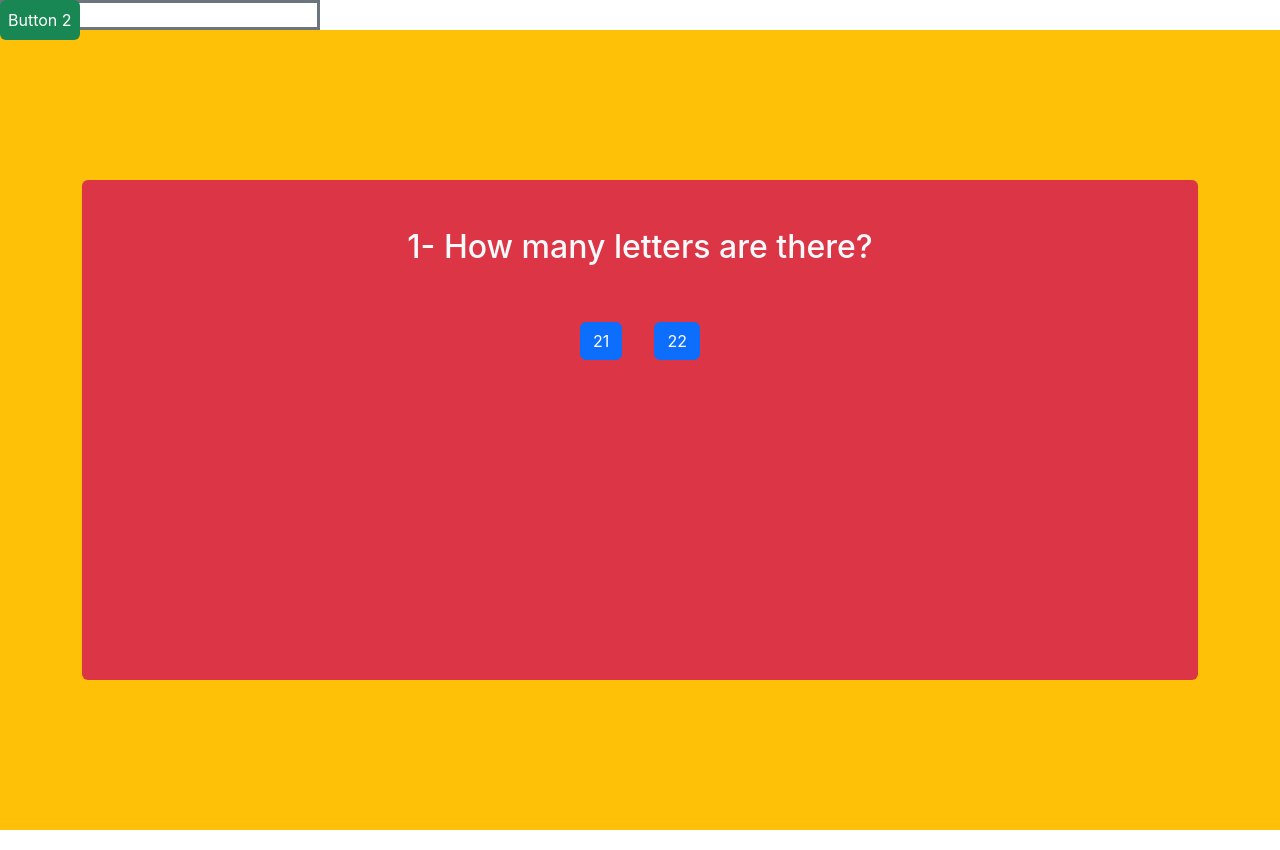
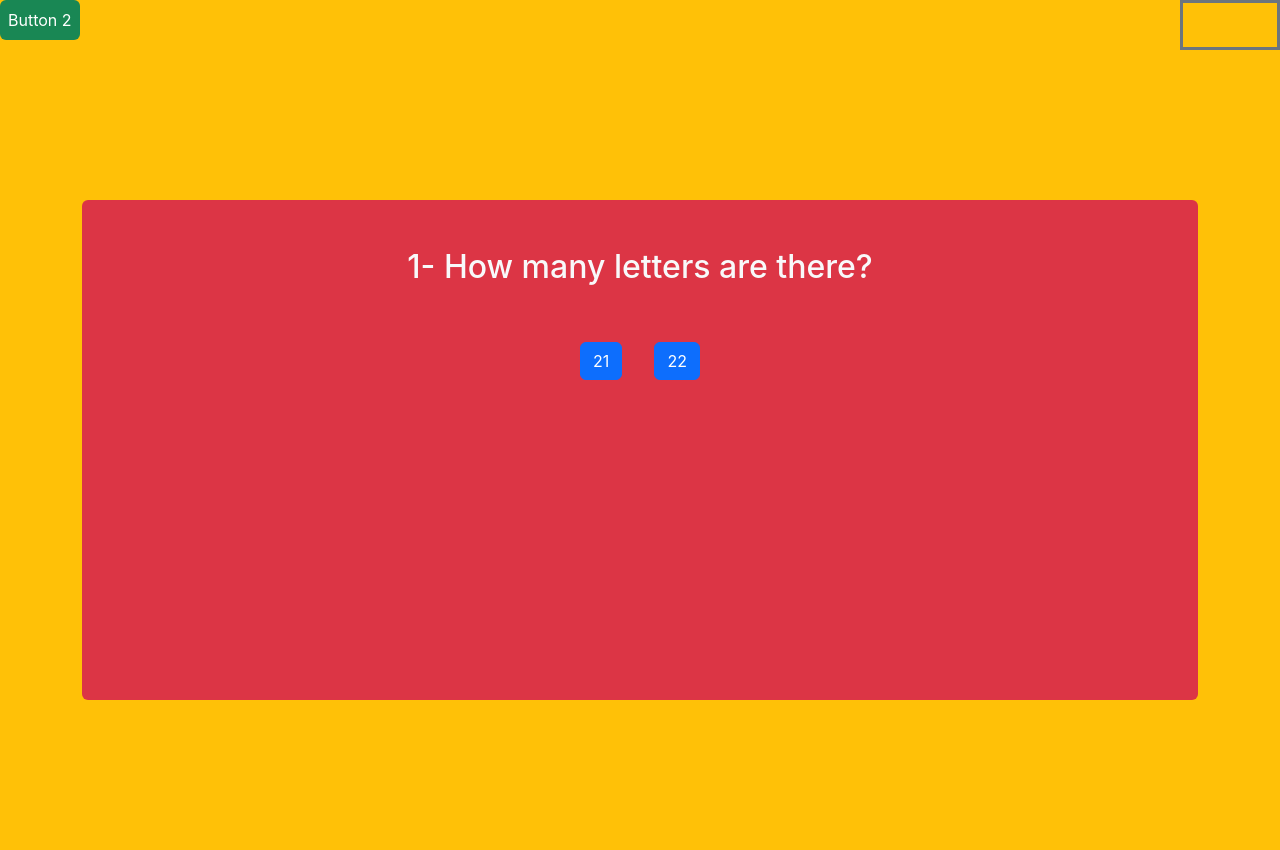
Before and after one commit to Ali-Alahdal/Miss, a React (Create React App) app: page / in a window 1280 px wide. Built offline with nearby package versions, Linux system fonts and the light colour scheme.

Commit message:
Complated Button Holder

```diff
--- a/src/components/ButtonComponents/ButtonHolder.js
+++ b/src/components/ButtonComponents/ButtonHolder.js
@@ -2,33 +2,57 @@ import { useEffect, useRef, useState } from "react";
 
 function ButtonHolder(props) {
     const refDiv = useRef(null)
-    const [position , setPosition] = useState()
-    const [child , setChild] = useState(props.childPosition)
 
 
+    const [child , setChild] = useState(props.child);
+    const [isHeld , setIsHeld] = useState(false)
     useEffect(()=>{
-        setChild(props.childPosition);
-        function deced ()
-        {
-            if(child)
-                {
-                    const current = refDiv.current;
-                    if(child.x <= current.offsetLeft + current.offsetWidth - 10 && child.y <=  current.offsetTop + current.offsetHeight - 10  ){
-                         console.log("works" );
-                    }
-                }
-        }
-        console.log( refDiv);
-
-            deced()
 
 
-    },[position,props.childPosition,child,refDiv]);
+
+
+
+
+        function settleButton ()
+        {
+            const childPosition = child.current.children[0];
+            if(childPosition && !isHeld )
+            {
+
+                const currentDiv = refDiv.current;
+
+
+                //calculating the distance between the div and the child button
+                let disLeft =  childPosition.offsetLeft - currentDiv.offsetLeft;
+                let disTop =  childPosition.offsetTop - currentDiv.offsetTop;
+
+                if( disLeft > -70 && disLeft < 95 && disTop < 45 )
+                {
+
+                    //Settle it inside this div
+                    childPosition.className = "bg-success border-0 m-auto text-white p-2 rounded-2"
+                    currentDiv.appendChild(childPosition);
+                    setIsHeld(true);
+
+                }
+            }
+        }
+
+
+
+        window.addEventListener('mouseup' , settleButton)
+           return() =>{
+            window.removeEventListener('mouseup' , settleButton);
+        }
+
+
+
+    },[]);
 
     return (
         <>
-            <div ref={refDiv}   className="w-25 border border-3 border-secondary">
-                d
+            <div ref={refDiv}   className="position-relative border border-3 border-secondary text-center ms-auto "  style={{width:100,height:50}}>
+
             </div>
 
 
--- a/src/components/ButtonComponents/MoveableButton.js
+++ b/src/components/ButtonComponents/MoveableButton.js
@@ -1,8 +1,8 @@
-import { useState, useEffect } from "react";
+import { useState, useEffect, useRef } from "react";
 
 function MoveableButton(props) {
 
-
+    const refDiv = useRef(null);
     //Defining States
     const [isFollowing, setIsFollowing] = useState(false);
     const [position, setPosition] = useState({ x: 0, y: 0 });
@@ -10,14 +10,18 @@ function MoveableButton(props) {
     useEffect(() =>{
 
         //Follow
-        function follow(e){
-          if(isFollowing)
+        function follow(e)
+        {
+            if(isFollowing )
             {
-              setPosition({ x :  e.clientX - 30 , y : e.clientY - 15 });
-            }else{
+                setPosition({ x :  e.clientX - 30 , y : e.clientY - 15 });
+
+
+            }else
+            {
               setPosition({ x :  position.x  , y : position.y });
             }
-      }
+        }
 
 
         // Listen to the mouse of the user
@@ -31,11 +35,13 @@ function MoveableButton(props) {
     //Methods to Listen to the user
     function clickMouseDown()
     {
+
      setIsFollowing(true)
 
     }
     function clickMouseUp()
     {
+
       setIsFollowing(false);
 
     }
@@ -43,7 +49,7 @@ function MoveableButton(props) {
 
   return (
       // A Button With Some Style
-      <button ref={props.ref} name={props.name}  onPointerDown={clickMouseDown} onPointerUp={clickMouseUp}   style={{top:position.y,left:position.x}}  className="bg-success border-0 m-auto text-white p-2 rounded-2 position-absolute" >{props.text} </button>
+      <button ref={refDiv}  onPointerDown={clickMouseDown} onPointerUp={clickMouseUp}   style={{top:position.y,left:position.x}}  className="bg-success border-0 m-auto text-white p-2 rounded-2 position-absolute" >{props.text} </button>
 
   );
 }
--- a/src/components/pages/Main.js
+++ b/src/components/pages/Main.js
@@ -8,38 +8,33 @@ function Main() {
 
     //Define States for The Movalbe Button to know his Current Position
     const refChild = useRef(null);
-    const [childPosition , setChildPosition] = useState();
 
-    //use Effect to Track Movable Button Places
-    useEffect(()=>{
 
-        //Get Active When Movable Button Moves and save his poition in insde state
-        function track()
-        {
-            const current = refChild.current.children[0];
-            setChildPosition({ x : current.offsetLeft , y : current.offsetTop  })
-        }
 
-        //Track Mouse Up So We Can Get Button Posiiton
-        window.addEventListener('mouseup' , track)
-    },[refChild])
 
     return ( <>
 
 
             {/* Div have Moveable Button And Button Holder To Test The Process of Tracking */}
-            {/* Dont Touch it Husam !!!!!! */}
-            <div className="position-relative w-100">
-                {/* <MoveableButton text={"Button 1"} /> */}
-                <div ref={refChild}>
-                    <MoveableButton  text={"Button 2"} name={"c1"} />
+            {/* Husam Dont Touch it  !!!!!! */}
+
+
+            <div className="w-100 bg-warning text-center  ">
+                <div className="w-100 align-items-center text-center">
+                    {/* <MoveableButton text={"Button 1"} /> */}
+
+
+                    <div  ref={refChild}>
+                        <MoveableButton text={"Button 2"} />
+                    </div>
+
+                    <ButtonHolder  child={refChild}  />
                 </div>
-                <ButtonHolder childPosition={childPosition}  />
             </div>
 
+            <div className="w-100">
 
 
-            <div className="w-100">
 
                 <Question/>
             </div>
```
